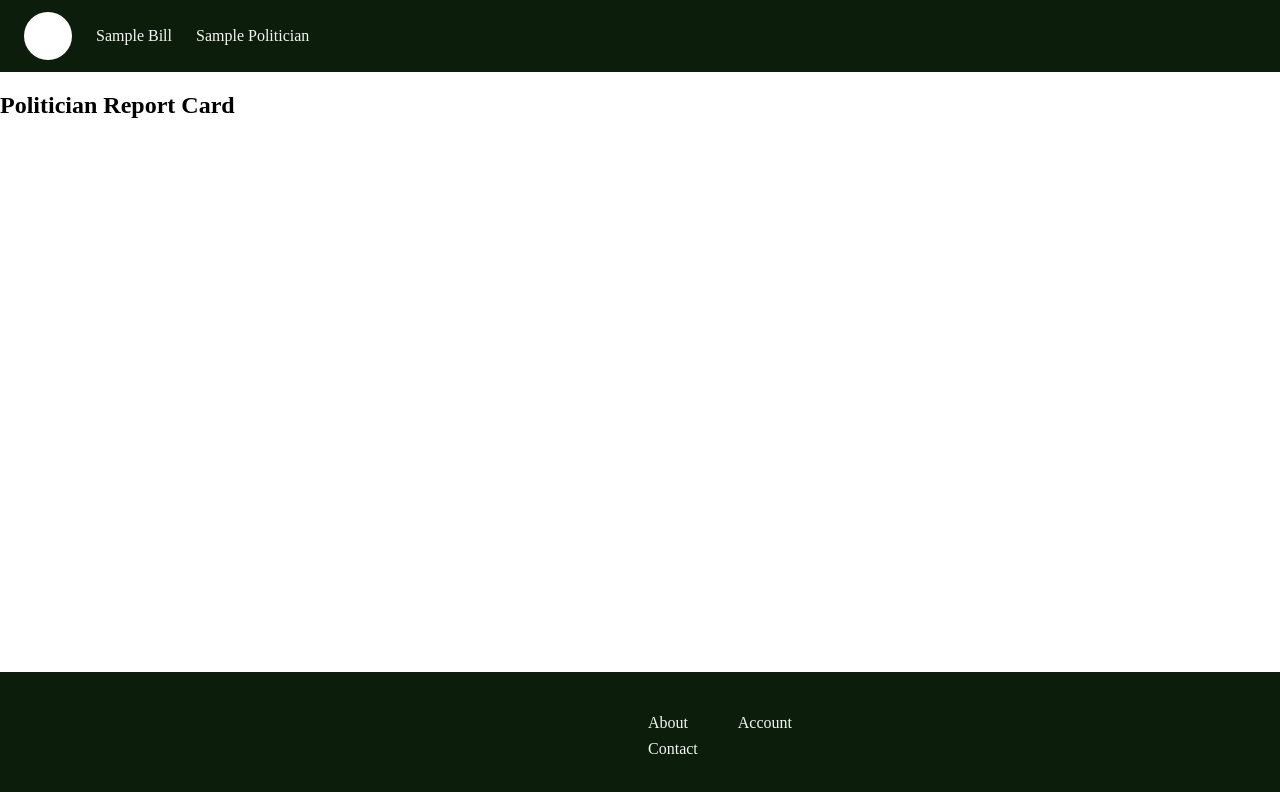
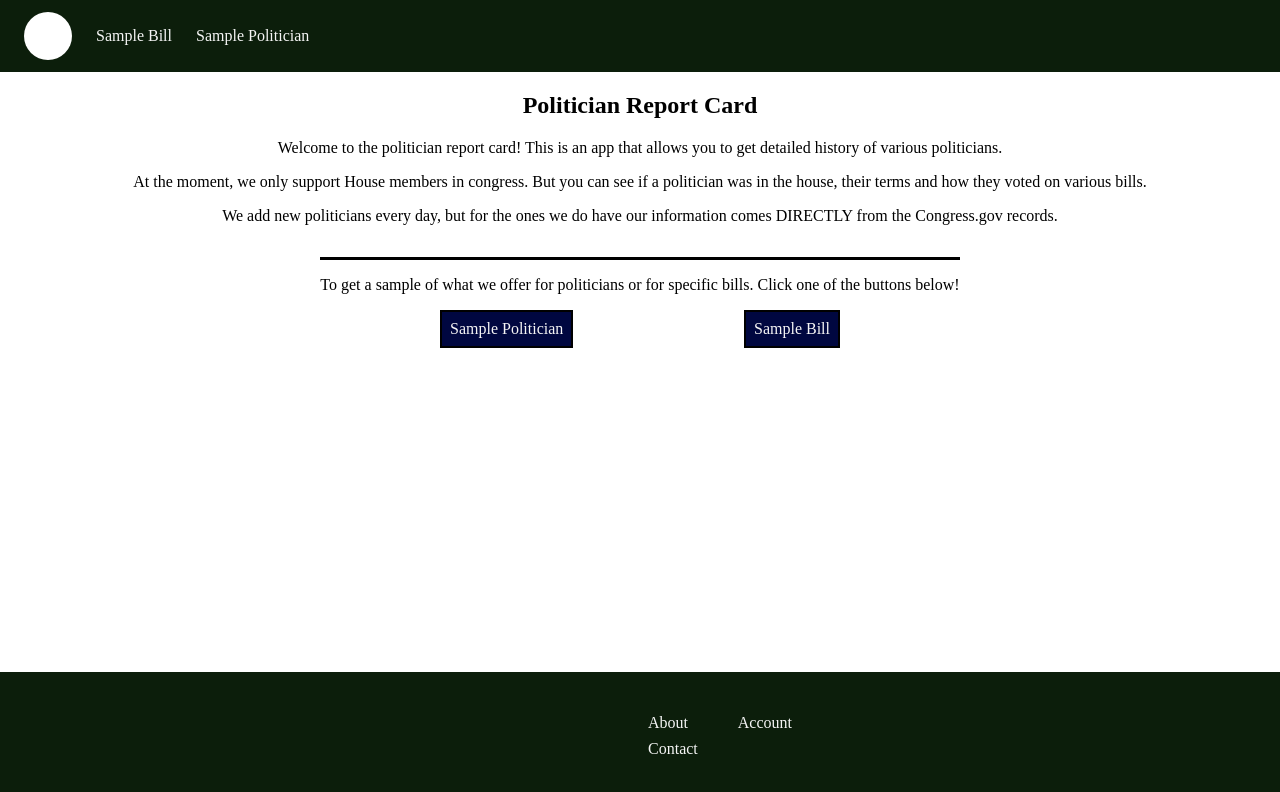
Before and after one commit to cortex05/reportcard-frontend, a React (Vite) app: page / in a window 1280 px wide. Shown: the top 792 px of the page. Built offline with nearby package versions, Linux system fonts and the light colour scheme.

Commit message:
feat: made bare bones for home page

```diff
--- a/src/screens/Home/Home.module.css
+++ b/src/screens/Home/Home.module.css
@@ -1,7 +1,44 @@
 .main {
   /* background-color: black; */
+  padding: 0 30px;
+  display: flex;
+  flex-direction: column;
+  align-items: center;
+
+  text-align: center;
 }
 
-h1 {
+.banner {
+  text-align: center;
+}
 
+.samples {
+  display: flex;
+  flex-direction: column;
+  align-items: center;
+  margin-top: 16px;
+  border-top:  3px solid black;
 }
+
+.samples .button {
+  border: 2px solid black;
+  padding: 8px;
+  text-decoration: none;
+  color: whitesmoke;
+  background-color: rgb(0, 7, 64);
+}
+
+.samples div {
+  display: flex;
+  flex-direction: column;
+  align-items: center;
+}
+
+@media (min-width: 576px) {
+  .samples div {
+    width: 400px;
+    flex-direction: row;
+    align-items: center;
+    justify-content: space-between;
+  }
+}
--- a/src/screens/Home/Home.tsx
+++ b/src/screens/Home/Home.tsx
@@ -1,16 +1,39 @@
-import React from 'react'
-import styles from './Home.module.css'
+import React from "react";
+import styles from "./Home.module.css";
+import { Link } from "react-router-dom";
 
 const Home = () => {
   return (
     <div className={styles.main}>
-      <section>
+      <section className={styles.banner}>
         <h1>Politician Report Card</h1>
 
+        <p>
+          Welcome to the politician report card! This is an app that allows you
+          to get detailed history of various politicians.
+        </p>
+        <p>
+          At the moment, we only support House members in congress. But you
+          can see if a politician was in the house, their terms and how they voted on various bills.
+        </p>
+        <p>
+          We add new politicians every day, but for the ones we do have our information comes DIRECTLY from the Congress.gov records.
+        </p>
+      </section>
 
+      <section className={styles.samples}>
+        <p>To get a sample of what we offer for politicians or for specific bills. Click one of the buttons below!</p>
+        <div>
+          <Link to="/sample-politician" className={styles.button} aria-label="Sample-Politician">
+            Sample Politician
+          </Link>
+          <Link to="/sample-bill" className={styles.button} aria-label="Sample-Bill">
+            Sample Bill
+          </Link>
+        </div>
       </section>
     </div>
-  )
-}
+  );
+};
 
-export default Home
+export default Home;
```
